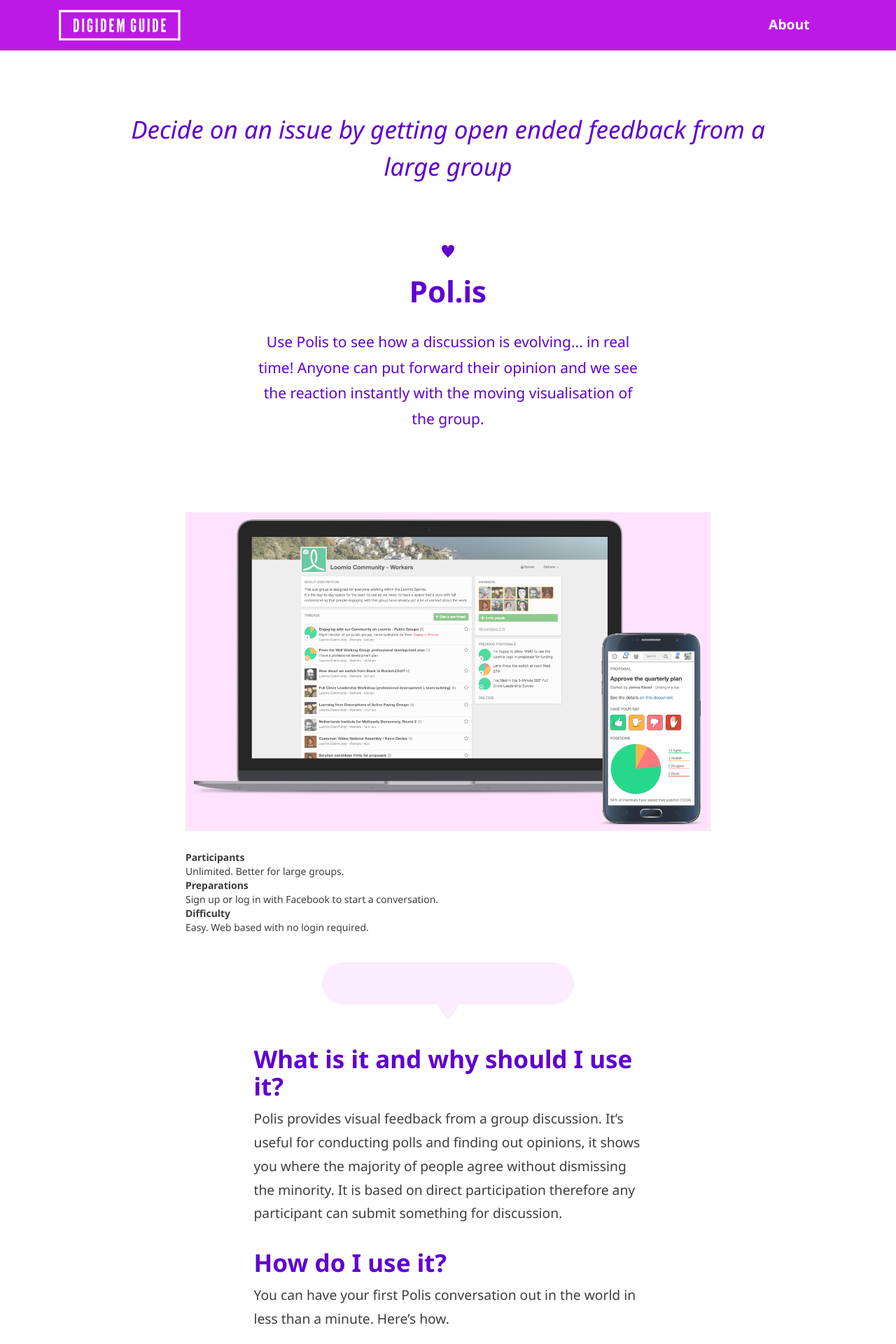
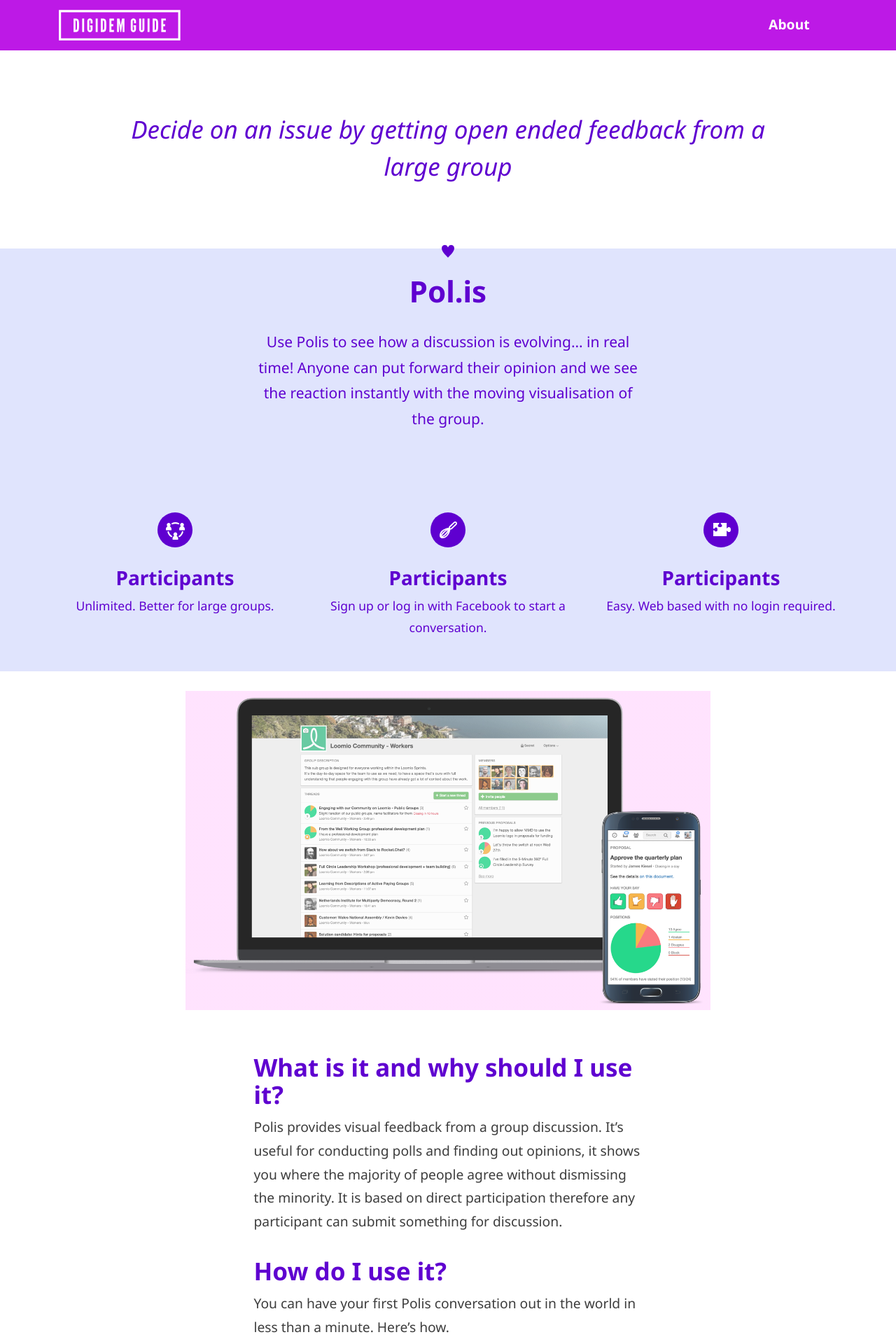
Before and after one commit to digidemlab/democat, a Jekyll site: the page built from _posts/2016-11-28-polis.md, in a window 1280 px wide. Shown: the top 1920 px of the page at 70% size. Built offline with Jekyll 4.4.1, drawn with Linux system fonts in a browser that asks for light colours.

Commit message:
short facts

```diff
--- a/_includes/content/democat.html
+++ b/_includes/content/democat.html
@@ -1,3 +1,4 @@
+<div class="container">
   <div class="row">
     <div class="col-md-4 col-md-offset-4 text-center">
       <div class="cat">
@@ -7,3 +8,4 @@
       <div class="img-cat-{{page.democat}}"></div>
     </div>
   </div>
+</div>
--- a/_includes/content/shortfacts.html
+++ b/_includes/content/shortfacts.html
@@ -1,12 +1,27 @@
-<div class="row">
-  <div class="col-sm-12 col-md-8 col-md-offset-2">
-    <dl>
-      <dt>Participants</dt>
-      <dd>{{page.participants}}</dd>
-      <dt>Preparations</dt>
-      <dd>{{page.preparations}}</dd>
-      <dt>Difficulty</dt>
-      <dd>{{page.difficulty}}</dd>
-    </dl>
+<div class="container-full-width -blue-light">
+  <div class="container">
+    <div class="row">
+      <div class="col-sm-4 text-center">
+        <div class="infobox_inner">
+          <img src="{{site.baseurl}}/assets/images/svg/icon-participants.svg" alt="" class="icon-{{item.id}}">
+          <h3 class="heading-c">Participants</h3>
+          <p class="body-text -small -blue">{{page.participants}}</p>
+        </div>
+      </div>
+      <div class="col-sm-4 text-center">
+        <div class="infobox_inner">
+          <img src="{{site.baseurl}}/assets/images/svg/icon-preparations.svg" alt="" class="icon-{{item.id}}">
+          <h3 class="heading-c">Participants</h3>
+          <p class="body-text -small -blue">{{page.preparations}}</p>
+        </div>
+      </div>
+      <div class="col-sm-4 text-center">
+        <div class="infobox_inner">
+          <img src="{{site.baseurl}}/assets/images/svg/icon-difficulty.svg" alt="" class="icon-{{item.id}}">
+          <h3 class="heading-c">Participants</h3>
+          <p class="body-text -small -blue">{{page.difficulty}}</p>
+        </div>
+      </div>
+    </div>
   </div>
 </div>
--- a/_layouts/start.html
+++ b/_layouts/start.html
@@ -47,6 +47,7 @@
 </div>
 
 <div class="container">
+  <div class="margin">
     <div class="row">
       <div class="col-sm-12 text-center">
         <h2 class="heading-a -italic"><a name="tool-listing" class="clean-link">I want to…</a></h2>
@@ -83,3 +84,4 @@
       </div>
     </div>
   </div>
+</div>
--- a/_layouts/tool.html
+++ b/_layouts/tool.html
@@ -10,7 +10,7 @@
   </div>
 </div>
 
-<div class="tool-intro container-full-width">
+<div class="tool-intro container-full-width -blue-light">
   <div class="container">
     <div class="row">
       <div class="col-sm-12 col-md-6 col-md-offset-3 text-center">
@@ -23,6 +23,8 @@
   </div>
 </div>
 
+{% include content/shortfacts.html %}
+
 <div class="container">
   <div class="row">
     <div class="col-sm-12 col-md-8 col-md-offset-2">
@@ -32,16 +34,14 @@
 </div>
 
 <div class="container">
-  {% include content/shortfacts.html %}
-
-  {% include content/democat.html cat="happy" %}
-
   <div class="row">
     <div class="tool-content col-sm-10 col-sm-offset-1 col-md-8 col-md-offset-2 col-lg-6 col-lg-offset-3">
       {{content}}
     </div>
   </div>
 </div>
+
+{% include content/democat.html cat="happy" %}
 
 {% include content/resources.html %}
 
--- a/_sass/_icons.scss
+++ b/_sass/_icons.scss
@@ -51,3 +51,27 @@
   margin: 1em 0;
   background-image: url(../../assets/images/svg/icon-clock.svg);
 }
+
+.icon-participants {
+  @extend %icon;
+  height: 3.125em;
+  width: 3.125em;
+  margin: 1em 0;
+  background-image: url(../../assets/images/svg/icon-participants.svg);
+}
+
+.icon-preparations {
+  @extend %icon;
+  height: 3.125em;
+  width: 3.125em;
+  margin: 1em 0;
+  background-image: url(../../assets/images/svg/icon-preparations.svg);
+}
+
+.icon-difficulty {
+  @extend %icon;
+  height: 3.125em;
+  width: 3.125em;
+  margin: 1em 0;
+  background-image: url(../../assets/images/svg/icon-difficulty.svg);
+}
--- a/_sass/_typography.scss
+++ b/_sass/_typography.scss
@@ -86,6 +86,10 @@
     color: $white;
   }
 
+  &.-blue {
+    color: $blue;
+  }
+
   @media screen and (min-width: $break-medium) {
     font-size: 1.375em;
   }
```
Also changed, not shown: _drafts/appgree.md (+4 -6 lines), _drafts/bettermeans.md (+4 -1 lines), _drafts/civocracy.md (+4 -1 lines), _drafts/consul.md (+4 -1 lines), _drafts/democracyos.md (+4 -1 lines), _drafts/hypothesis.md (+4 -1 lines), _drafts/template.md (+4 -1 lines), assets/images/svg/icon-difficulty.svg (added), assets/images/svg/icon-participants.svg (added), assets/images/svg/icon-preparations.svg (added). Lines whose indentation alone changed are shown as unchanged.
